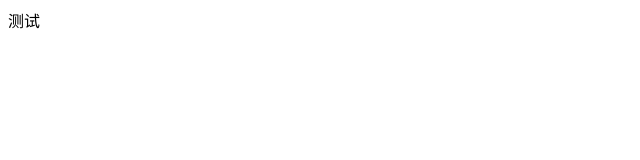
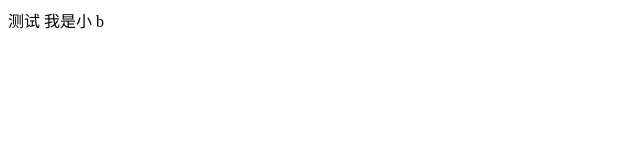
Before and after one commit to angel-yu/0510_test, a plain HTML site: page index.html in a window 1280 px wide. Shown: the full height of the page, 0-640 px from the left. Drawn offline with Linux system fonts and the light colour scheme.

Commit message:
更新了了index.html

```diff
--- a/index.html
+++ b/index.html
@@ -7,6 +7,6 @@
   <title>Document</title>
 </head>
 <body>
-  测试
+  测试 我是小 b
 </body>
 </html>
```
